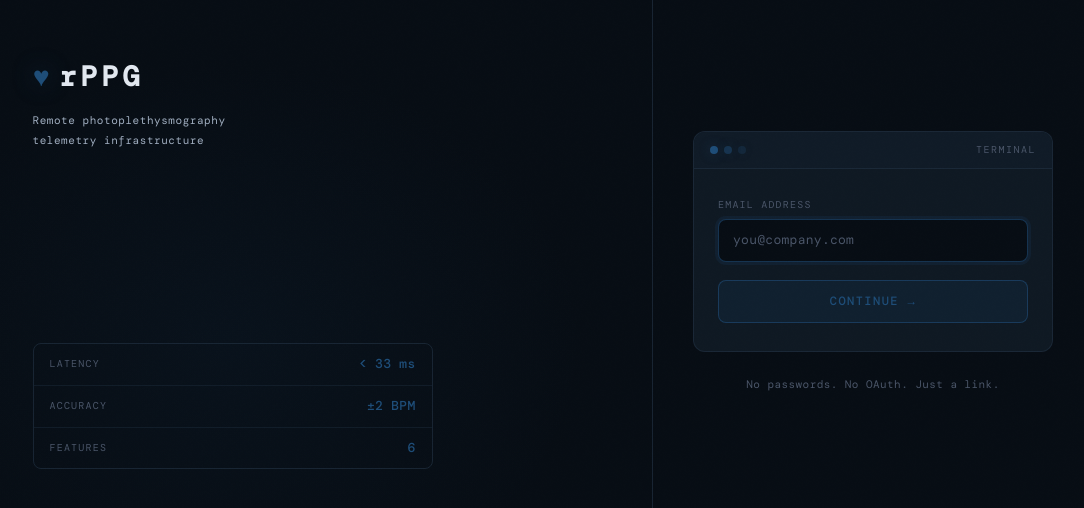
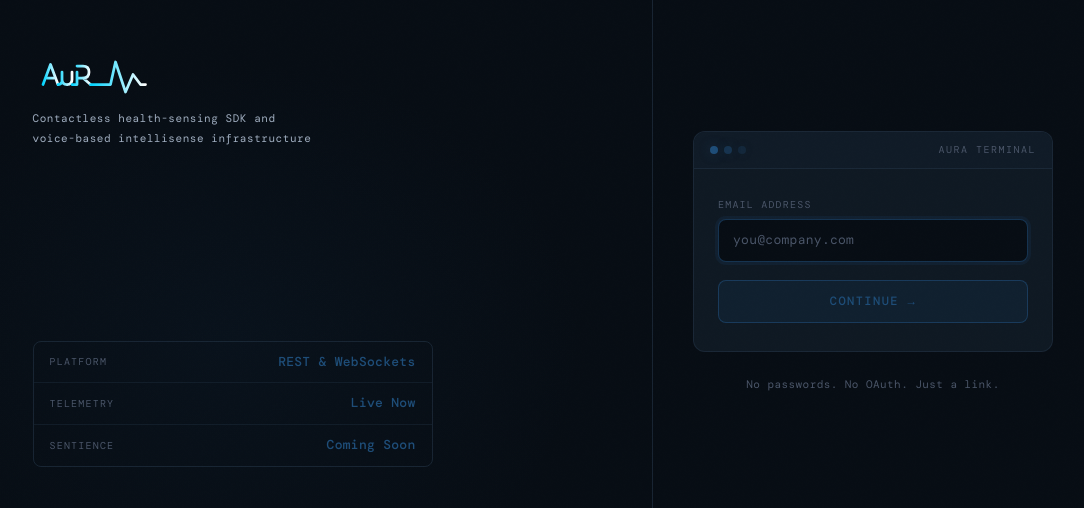
Before and after one commit to ruxy1212/aura-technologies, a React (Vite) app: page /auth in a window 1280 px wide. Shown: the part 138-646 px from the top of the page, without its empty margins (187-1271 px from the left). Built offline with nearby package versions, Linux system fonts and the light colour scheme; no server answers; a web font is replaced by a local one.

Commit message:
Added logo to login page

```diff
--- a/src/app/user/pages/Login.jsx
+++ b/src/app/user/pages/Login.jsx
@@ -55,21 +55,36 @@ export default function LoginPage({ onLogin }) {
       <div className={styles.brand}>
         <div className={styles.brandInner}>
           <div className={styles.logoMark}>
-            <span className={styles.logoSymbol}>♥</span>
-            <span className={styles.logoText}>rPPG</span>
+            <span className={styles.logoText}>
+              <svg viewBox="0 0 240 80" xmlns="http://www.w3.org/2000/svg" height="40">
+                <defs>
+                  <linearGradient id="auraWebGradient" x1="0%" y1="0%" x2="100%" y2="0%">
+                    <stop offset="0%" style={{ stopColor: '#00D4FF', stopOpacity: '1' }} />
+                    <stop offset="100%" style={{ stopColor: '#FFFFFF', stopOpacity: '1' }} />
+                  </linearGradient>
+                </defs>
+                <g fill="none" stroke="url(#auraWebGradient)" strokeWidth="5.5" strokeLinecap="round" strokeLinejoin="round">
+                  <path d="M20 55 L35 15 L50 55 M28 42 L42 42" />
+                  <path d="M50 55 Q55 55 58 50 L58 30 M58 30 L58 45 Q58 55 68 55 Q78 55 78 45 L78 30" />
+                  <path d="M78 55 L88 55 L88 30 M88 30 L88 42 L100 42 Q112 42 112 30 Q112 18 100 18 L88 18 M100 42 L115 55" />
+                  <path d="M115 55 C130 55 135 55 145 55 L155 55 L165 10 L185 70 L200 35 L215 55 L225 55" />
+                  <path d="M168 45 L190 45" strokeWidth="4.5" />
+                </g>
+              </svg>
+            </span>
           </div>
           <p className={styles.tagline}>
-            Remote photoplethysmography<br />telemetry infrastructure
+            Contactless health-sensing SDK and<br />voice-based intellisense infrastructure
           </p>
           <div className={styles.ecgWrapper}>
             <EcgLine width={380} height={56} />
-            <EcgLine width={380} height={56} color="rgba(200,150,58,0.35)" />
+            <EcgLine width={380} height={56} color="rgba(0,229,255,0.35)" />
           </div>
           <ul className={styles.statList}>
             {[
-              ['LATENCY',  '< 33 ms'],
-              ['ACCURACY', '±2 BPM'],
-              ['FEATURES', '6'],
+              ['PLATFORM', 'REST & WebSockets'],
+              ['TELEMETRY', 'Live Now'],
+              ['SENTIENCE', 'Coming Soon'],
             ].map(([label, val]) => (
               <li key={label} className={styles.statItem}>
                 <span className={styles.statLabel}>{label}</span>
@@ -87,7 +102,7 @@ export default function LoginPage({ onLogin }) {
             <span className={styles.dot} />
             <span className={styles.dot} style={{ opacity: 0.5 }} />
             <span className={styles.dot} style={{ opacity: 0.25 }} />
-            <span className={styles.cardTitle}>TERMINAL</span>
+            <span className={styles.cardTitle}>AURA TERMINAL</span>
           </div>
 
           {step === STEPS.EMAIL && (
```
